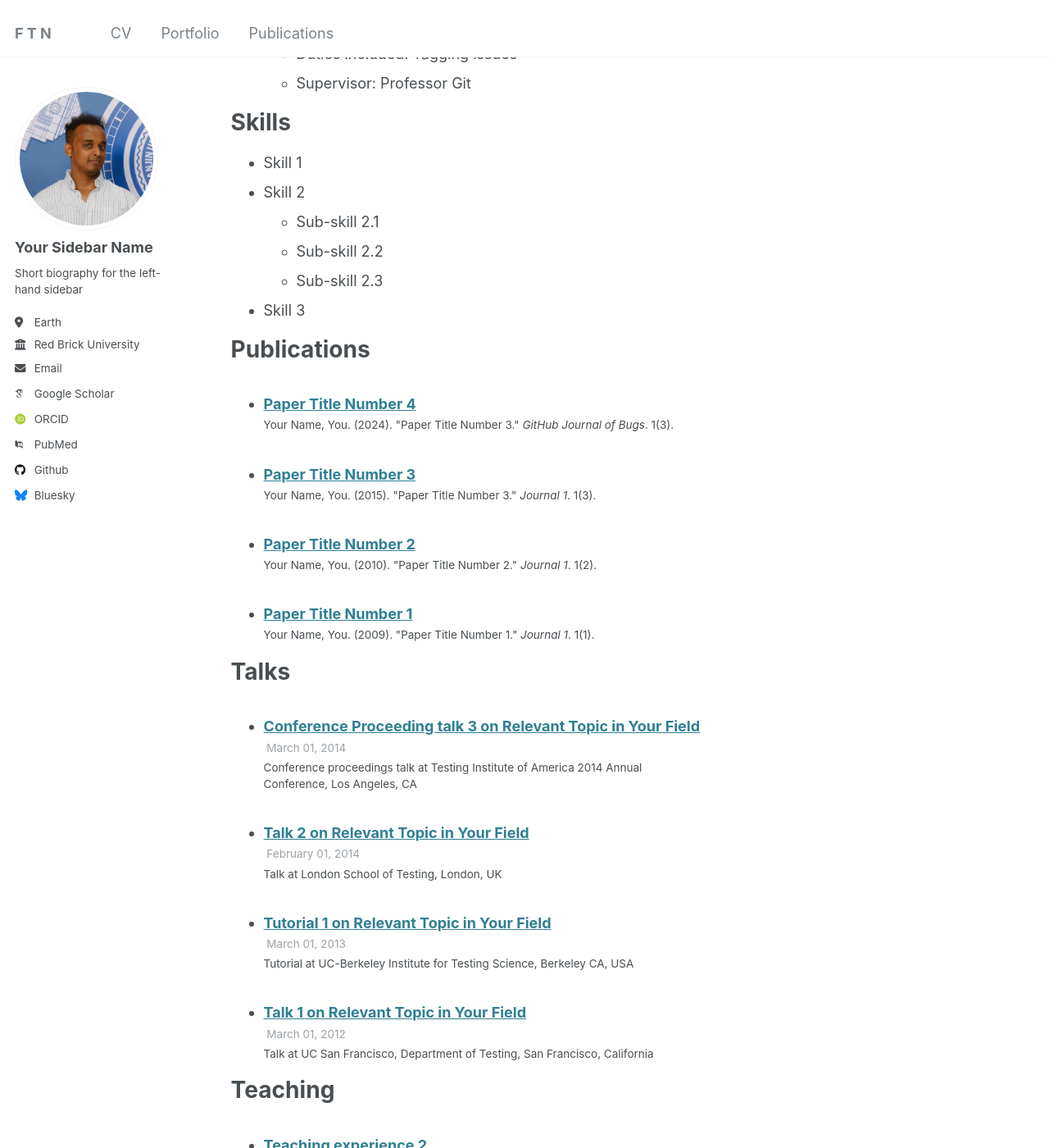
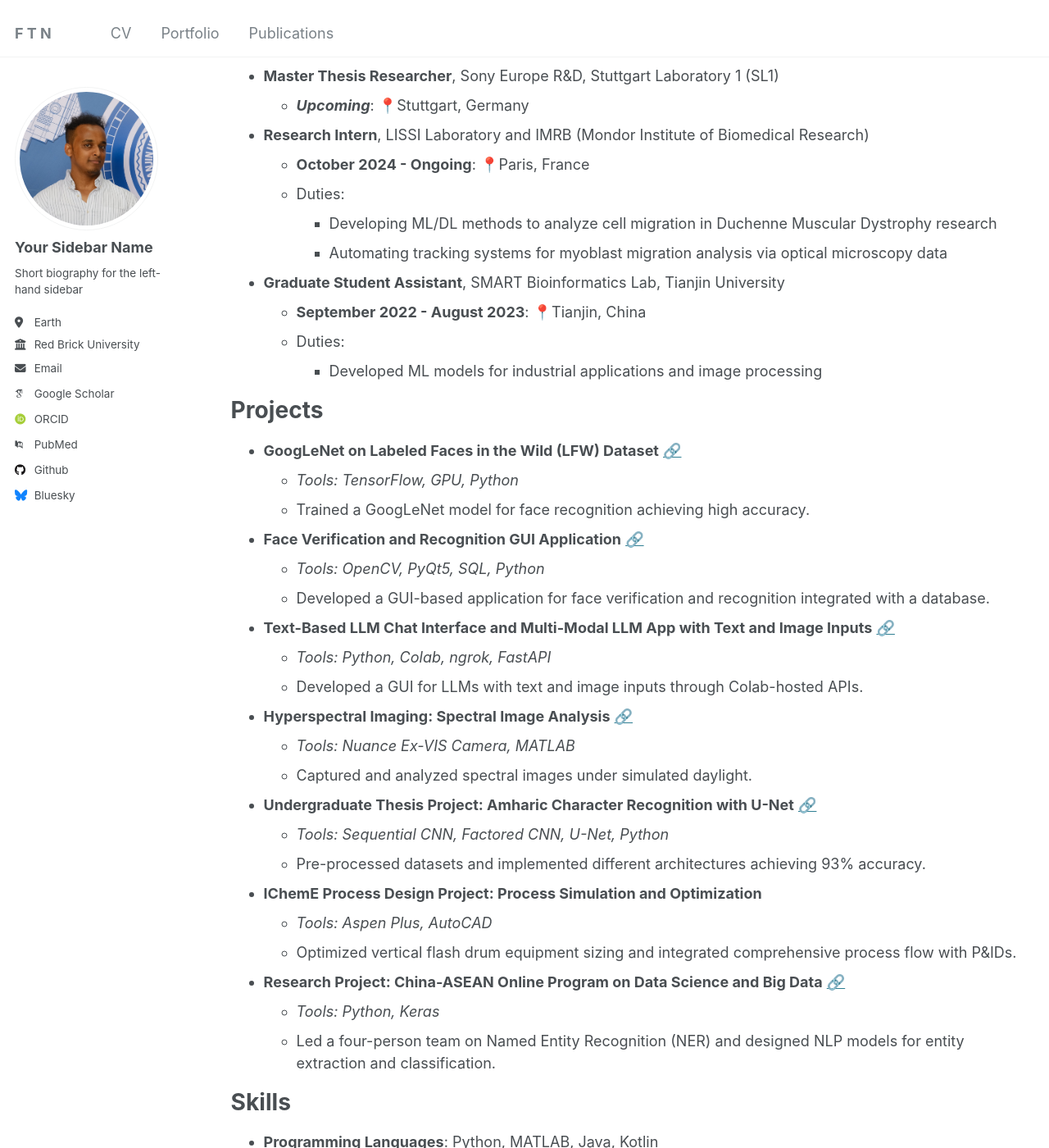
Before and after one commit to PHYRA47/phyra47.github.io, a Jekyll site: the page built from _pages/cv.md, in a window 1280 px wide and 1400 px high, scrolled down 677 px. Shown: the whole window at 82% size. Built offline with Jekyll 4.4.1, drawn with Linux system fonts in a browser that asks for light colours; emoji names are drawn with the system emoji font; some web fonts are replaced; some of the changed text lies outside the part shown.

Commit message:
Revise about and CV pages to enhance personal introduction, update titles, and improve content structure

```diff
--- a/_pages/cv.md
+++ b/_pages/cv.md
@@ -11,54 +11,118 @@ redirect_from:
 
 Education
 ======
-* Ph.D in Version Control Theory, GitHub University, 2018 (expected)
-* M.S. in Jekyll, GitHub University, 2014
-* B.S. in GitHub, GitHub University, 2012
+* **Erasmus Mundus Joint Master's Degree (EMJMD)** in Photonics for Security, Reliability, and Safety (PSRS)
+  * **September 2023 - Ongoing**: Université Jean Monnet, University of Eastern Finland, and Université Paris-Est Créteil (UPEC)
+  * Achievements:
+    * Earned 30 ECTS credits at Université Jean Monnet,  with a grade of 16.13/20
+    * Earned 37 ECTS credits at the University of Eastern Finland with a grade of 4.8/5
+    * Specializing in biometrics and computer vision at UPEC
 
-Work experience
+* **Bachelor of Engineering in Chemical Engineering and Technology**
+  * **June 2022**: Tianjin University, Tianjin, China
+  * GPA: 3.01/4.00
+  * Propaedeutic Education program in Chinese Language prior to major coursework
+
+* **Associate of Science in Computer Science**
+  * **June 2022**: University of the People (Online)
+  * GPA: 3.59/4.00
+
+Work Experience
 ======
-* Spring 2024: Academic Pages Collaborator
-  * Github University
-  * Duties includes: Updates and improvements to template
-  * Supervisor: The Users
+* **Master Thesis Researcher**, Sony Europe R&D, Stuttgart Laboratory 1 (SL1)
+  * ***Upcoming***: 📍Stuttgart, Germany
+  <!-- * Duties: -->
+  <!--   * Developing DL models for hyperspectral image reconstruction from CT Imaging Spectrometer data -->
+  <!--   * Optimizing neural network architectures for efficient mobile deployment -->
+  <!--   * Implementing a pipeline for image acquisition, reconstruction, and biometric analysis on Android -->
 
-* Fall 2015: Research Assistant
-  * Github University
-  * Duties included: Merging pull requests
-  * Supervisor: Professor Hub
+* **Research Intern**, LISSI Laboratory and IMRB (Mondor Institute of Biomedical Research)
+  * **October 2024 - Ongoing**: 📍Paris, France
+  * Duties:
+    * Developing ML/DL methods to analyze cell migration in Duchenne Muscular Dystrophy research
+    * Automating tracking systems for myoblast migration analysis via optical microscopy data
 
-* Summer 2015: Research Assistant
-  * Github University
-  * Duties included: Tagging issues
-  * Supervisor: Professor Git
+* **Graduate Student Assistant**, SMART Bioinformatics Lab, Tianjin University
+  * **September 2022 - August 2023**: 📍Tianjin, China
+  * Duties:
+    * Developed ML models for industrial applications and image processing
+
+Projects
+======
+* **GoogLeNet on Labeled Faces in the Wild (LFW) Dataset** [:link:](https://github.com/PHYRA47/Computer-Vision/tree/main)
+  * *Tools: TensorFlow, GPU, Python*
+  * Trained a GoogLeNet model for face recognition achieving high accuracy.
+
+* **Face Verification and Recognition GUI Application** [:link:](https://github.com/your-username/face-verification)
+  * *Tools: OpenCV, PyQt5, SQL, Python*
+  * Developed a GUI-based application for face verification and recognition integrated with a database.
+
+* **Text-Based LLM Chat Interface and Multi-Modal LLM App with Text and Image Inputs** [:link:](https://github.com/your-username/multi-modal-llm-app)
+  * *Tools: Python, Colab, ngrok, FastAPI*
+  * Developed a GUI for LLMs with text and image inputs through Colab-hosted APIs.
+
+* **Hyperspectral Imaging: Spectral Image Analysis** [:link:](https://github.com/PHYRA47/Photonics-Laboratory/tree/main/3-spectral-imaging)
+  * *Tools: Nuance Ex-VIS Camera, MATLAB*
+  * Captured and analyzed spectral images under simulated daylight.
+
+* **Undergraduate Thesis Project: Amharic Character Recognition with U-Net** [:link:](https://github.com/PHYRA47/Amharic-Character-Recognition-Based-on-UNet)
+  * *Tools: Sequential CNN, Factored CNN, U-Net, Python*
+  * Pre-processed datasets and implemented different architectures achieving 93% accuracy.
+
+* **IChemE Process Design Project: Process Simulation and Optimization**
+  * *Tools: Aspen Plus, AutoCAD*
+  * Optimized vertical flash drum equipment sizing and integrated comprehensive process flow with P&IDs.
+
+* **Research Project: China-ASEAN Online Program on Data Science and Big Data** [:link:](https://github.com/PHYRA47/NER-task-in-NLP)
+  * *Tools: Python, Keras*
+  * Led a four-person team on Named Entity Recognition (NER) and designed NLP models for entity extraction and classification.
 
 Skills
 ======
-* Skill 1
-* Skill 2
-  * Sub-skill 2.1
-  * Sub-skill 2.2
-  * Sub-skill 2.3
-* Skill 3
+* **Programming Languages**: Python, MATLAB, Java, Kotlin
+* **Frameworks**: TensorFlow, PyTorch, OpenCV
+* **Web and Database Technologies**: HTML, CSS, JavaScript, SQL
+* **Research Skills**: Literature Review, Data Analysis, Problem Solving
+* **Languages**: English (IELTS 7.0), Mandarin (HSK 5), Amharic (Native)
 
-Publications
+Honors and Awards
 ======
-  <ul>{% for post in site.publications reversed %}
-    {% include archive-single-cv.html %}
-  {% endfor %}</ul>
+* **Erasmus Mundus Joint Master’s Degree Scholarship**
+  * European Commission, September 2023
+  * Associated with Erasmus Mundus Joint Master Degree Photonics for Security, Reliability, and Safety (PSRS) [:link:](https://www.master-photonics4security.eu/)
 
-Talks
+* **Distinguished International Student Award**, Tianjin University
+  * July 2018
+  * Awarded Full Attendance and Second Prize Scholarships for Propaedeutic Education in Chinese Language
+
+* **Chinese Government Scholarship**
+  * Chinese Scholarship Council, September 2017
+  * Associated with Tianjin University, School of Chemical Engineering [:link:](http://chemeng.tju.edu.cn/en/)
+
+Certifications
 ======
-  <ul>{% for post in site.talks reversed %}
-    {% include archive-single-talk-cv.html  %}
-  {% endfor %}</ul>
+* **Android Developer Fundamentals**, Udacity, Issued Oct 2024, [:link:](https://www.udacity.com/certificate/e/40f83fce-66d4-11ef-9770-5fc11b5c6322)
+* **OpenCV Bootcamp**, OpenCV University, Issued Feb 2024, Credential ID: 0f7c19fa80234aca89476c3831b22246, [:link:](https://courses.opencv.org/certificates/0f7c19fa80234aca89476c3831b22246)
+* **Google Data Analytics Professional Certificate**, Google, Issued Jun 2023, Credential ID: 9WCMZSHPFEE3, [:link:](https://coursera.org/share/156dfcfe26d13e48b4324d959ad6a74d)
+* **MATLAB Onramp**, MathWorks, Issued Mar 2023, [:link:](https://matlabacademy.mathworks.com/progress/share/certificate.html?id=8bdf8200-4637-4c45-957b-ba8f0ec1653c&)
+* **Chinese Proficiency Test, HSK (Level 5)**, Center for Language Education and Cooperation, Issued May 2022, Credential ID: H52205013394, [:link:](https://drive.google.com/file/d/11USCtuuzKhPIqGJ3XuZy0udaEi8SOHl1/view)
+* **Machine Learning**, Stanford University (Coursera), Issued Apr 2021, Credential ID: 5BLZTTDXUK6V, [:link:](https://www.coursera.org/account/accomplishments/certificate/5BLZTTDXUK6V)
 
-Teaching
+References
 ======
-  <ul>{% for post in site.teaching reversed %}
-    {% include archive-single-cv.html %}
-  {% endfor %}</ul>
+1. **Nathalie Destouches**
+  Professor, Hubert Curien Laboratory, Université Jean Monnet
+  Email: nathalie.destouches@univ-st-etienne.fr
+  Phone: +33 (0)6 07 79 52 31
+  [LinkedIn](https://www.linkedin.com/in/nathalie-destouches-713605163/)
 
-Service and leadership
-======
-* Currently signed in to 43 different slack teams
+2. **Amine Nait-Ali**
+  Professor, Biometrics Research Group, UPEC
+  Email: naitali@u-pec.fr
+  [LinkedIn](https://www.linkedin.com/in/amine-nait-ali-a56b5b22/)
+
+---
+
+For a downloadable version of my CV, please [click here](https://example.com/path/to/cv.pdf).
+
+---
```
Also changed, not shown: other parts of _pages/cv.md (+1 -1 lines), _pages/about.md (+6 -5 lines).
